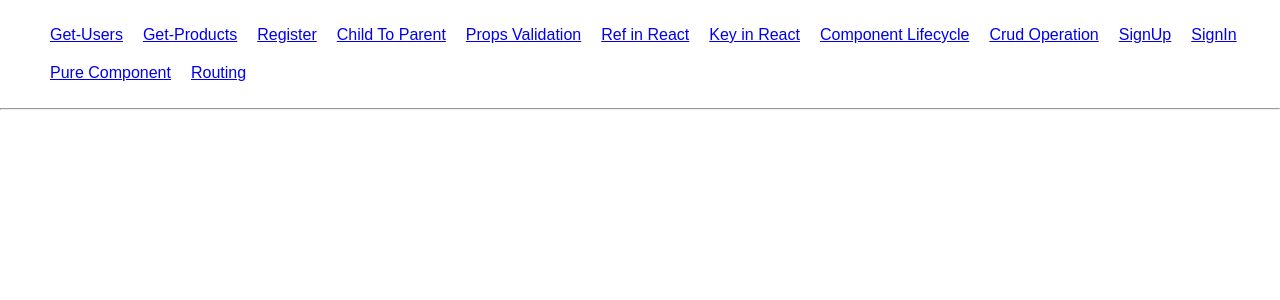
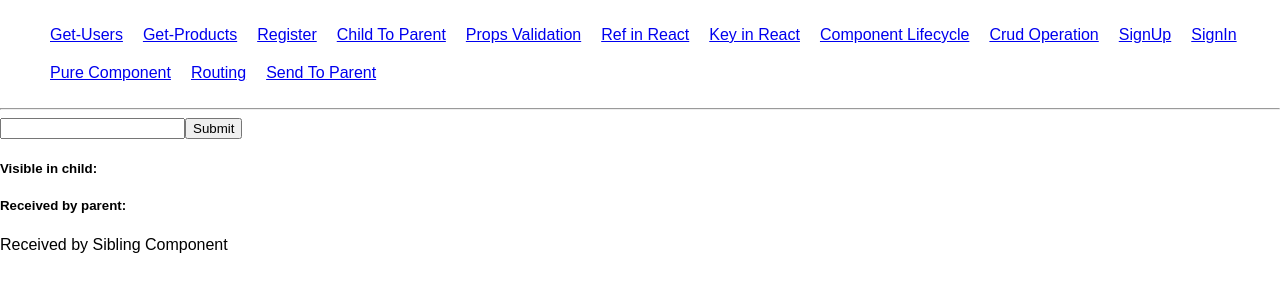
Before and after one commit to gonuguntas/React-Js, a React (Create React App) app in the folder app-reactjs/: page /sendtoparent in a window 1280 px wide. Shown: the top 300 px of the page. Built offline with nearby package versions, Linux system fonts and the light colour scheme.

Commit message:
react application
react application

```diff
--- a/app-reactjs/src/RouterDemo.js
+++ b/app-reactjs/src/RouterDemo.js
@@ -13,7 +13,7 @@ import Signup from './Registration/signup';
 import Signin from './Registration/signin';
 import Purecomp from './purecomponent';
 import Routing from './Routing/router';
-
+import Sendtoparent from './sendtoparent';
 
 export default class RouterDemo extends Component {
     render(){
@@ -34,6 +34,7 @@ export default class RouterDemo extends Component {
                     <li><Link to="/signin">SignIn</Link></li>
                     <li><Link to="/purecomp">Pure Component</Link></li>
                     <li><Link to="/routing">Routing</Link></li>
+                    <li><Link to="/sendtoparent">Send To Parent</Link></li>
 
             </ul>
             <hr />
@@ -50,6 +51,7 @@ export default class RouterDemo extends Component {
                 <Route exact path="/signin" component={ Signin } />
                 <Route exact path="/purecomp" component={ Purecomp } />
                 <Route exact path="/routing" component={ Routing } />
+                <Route exact path="/sendtoparent" component={ Sendtoparent } />
 
             </div>
             </Router>
--- /dev/null
+++ b/app-reactjs/src/sendtoparent.js
@@ -0,0 +1,86 @@
+import React from 'react';
+
+class Sendtoparent extends React.Component {
+
+    constructor() {
+        super();
+        this.handleData = this.handleData.bind(this);
+        this.state = {
+          fromChild: ''
+        };
+      }
+
+      handleData(data) {
+        this.setState({
+          fromChild: data
+        });
+      }
+
+      render() {
+        return (
+          <div>
+            <InputFoo handlerFromParant={this.handleData} />
+            <h5>Received by parent:<br />{this.state.fromChild}</h5>
+
+            <Sibling siblingdata={this.state.fromChild}>Received by Sibling Component</Sibling>
+          </div>
+        );
+      }
+}
+
+
+class InputFoo extends React.Component {
+    constructor() {
+      super();
+      this.handleChange = this.handleChange.bind(this);
+      this.submitHandler = this.submitHandler.bind(this);
+      this.state = {
+        inputField: ''
+      };
+    }
+
+    submitHandler(evt) {
+      evt.preventDefault();
+      // pass the input field value to the event handler passed
+      // as a prop by the parent (App)
+      this.props.handlerFromParant(this.state.inputField);
+
+      this.setState({
+        inputField: ''
+      });
+    }
+
+    handleChange(event) {
+      this.setState({
+        inputField: event.target.value
+      });
+    }
+
+    render() {
+      return (
+        <div>
+          <form onSubmit={this.submitHandler}>
+            <input type="text"
+                   id="theInput"
+                   value={this.state.inputField}
+                   onChange={this.handleChange} />
+            <input type="submit" />
+          </form>
+          <h5>Visible in child:<br />{this.state.inputField}</h5>
+        </div>
+      );
+    }
+  }
+
+
+  class Sibling extends React.Component {
+    render() {
+      return (
+        <div>
+           {this.props.children} <p>{this.props.siblingdata}</p>
+        </div>
+      );
+    }
+  }
+
+export default Sendtoparent;
```
Also changed, not shown: 1 other file (tests, documents, lock files or other folders).
